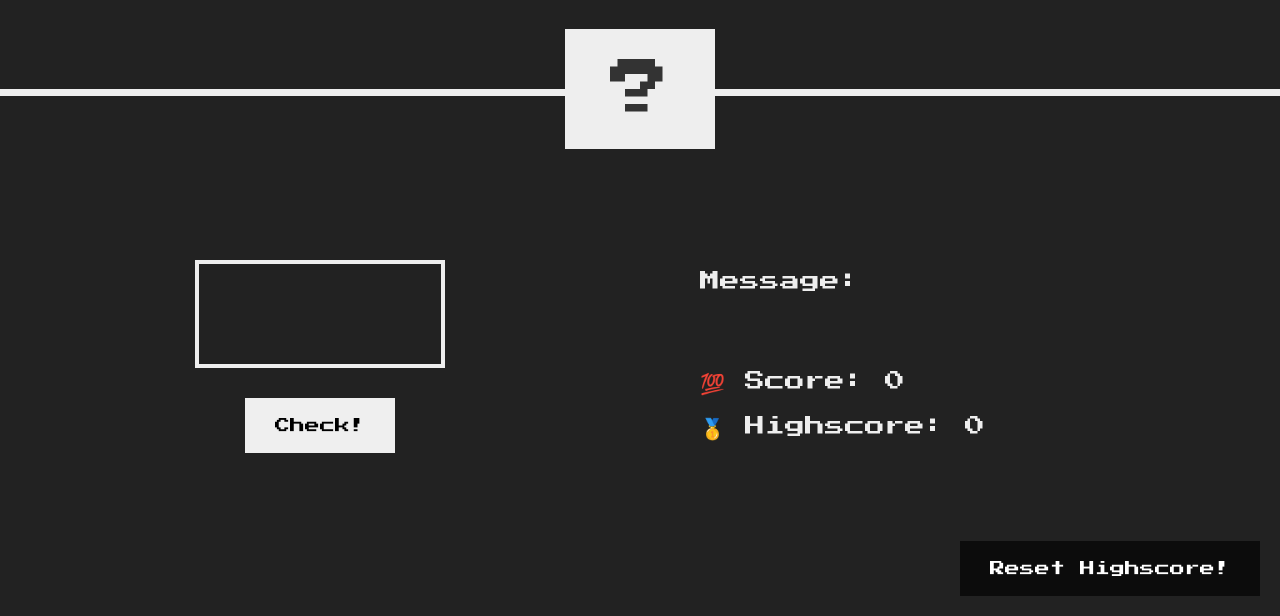
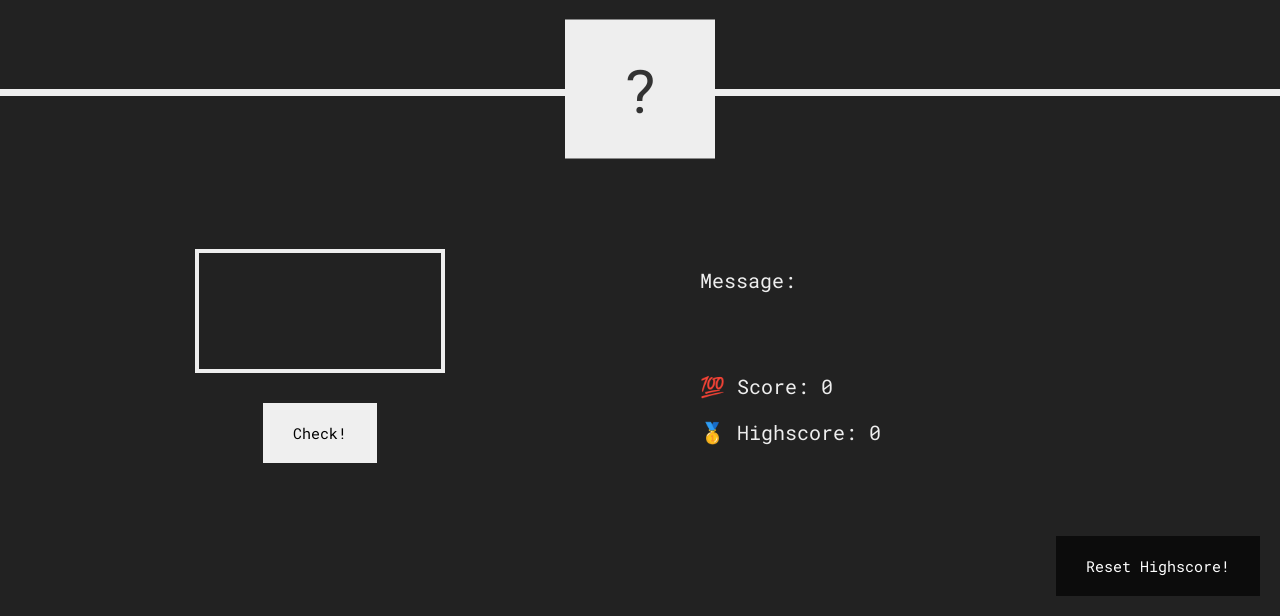
Before and after one commit to MilanBulatovic/Guessing-game, a plain HTML site: page index.html in a window 1280 px wide. Shown: the part 184-800 px from the top of the page. Drawn offline with Linux system fonts and the light colour scheme.

Commit message:
Add files via upload

```diff
--- a/index.html
+++ b/index.html
@@ -27,7 +27,7 @@
           🥇 Highscore: <span class="highscored">0</span>
         </p>
       </section>
-      <button class="btn reset" onClick = resetAll();>Reset Highscore!</button>
+      <button class="btn reset" onClick = clearAll();>Reset Highscore!</button>
 
     </main>
     <script src="main.js"></script>
--- a/main.css
+++ b/main.css
@@ -1,5 +1,5 @@
-@import url('https://fonts.googleapis.com/css?family=Press+Start+2P&display=swap');
-
+/* @import url('https://fonts.googleapis.com/css?family=Press+Start+2P&display=swap'); */
+@import url('https://fonts.googleapis.com/css2?family=Roboto+Mono&display=swap');
 * {
   margin: 0;
   padding: 0;
@@ -9,10 +9,13 @@
 html {
   font-size: 62.5%;
   box-sizing: border-box;
+    font-family: 'Roboto Mono', monospace;
+
 }
 
 body {
-  font-family: 'Press Start 2P', sans-serif;
+  /*font-family: 'Press Start 2P', sans-serif;*/
+  font-family: 'Roboto Mono', monospace;
   color: #eee;
   background-color: #222;
   /* background-color: #60b347; */
--- a/main.js
+++ b/main.js
@@ -1,3 +1,25 @@
+//Grab all buttons
+//Add click events for buttons and execute action on click - console.log click for a check
+//Write function for a random number from 1-?
+//Check if the number is equal to a hidden number - if not, print message higher or lower than input number
+//If yes- reveal number and make background green
+//Reveal number on guessed clicked checked button
+//When number is guessed - add result to a score board
+//Reset button and refresh button
+
+//Local Storage
+//Add highest number to a highscore board - empty array, push result to an array, loop through array and print highest number.
+
+//Cleared
+//Add guessed numbers to storage in the form of an array
+//Display highest number from array
+//Push highest, shift previous result when array reach 5 elements??
+
+//Saving data in browser LOCASTORAGE and insert Reset Score button
+//Set empty array and push news values in
+//setItems, stringify, JSON parse
+//Loop through array and get highest of them as highscore and print on front end
+
 //Fetching elements
 const check = document.querySelector('.check');
 const btns = document.querySelectorAll('.btn');
@@ -20,8 +42,12 @@ function randomNum() {
     for(let i =0; i < btns.length; i++) {
         btns[i].addEventListener('click', (e) => {
 
+            // if(btns[i].classList.contains('again')){
+            //     //Refresh page and clear inputs, storage stays
+            //     clearAll();
+
             //Checking if any button contains class check and if do
-           if(btns[i].classList.contains('check')){
+            if(btns[i].classList.contains('check')){
                 let inputNum = input.value;
                 //Check if input number is up or down by one
                 if(inputNum == randomNumber + 1 || inputNum == randomNumber - 1){
@@ -60,6 +86,9 @@ function randomNum() {
                     localStorage.setItem('highscores', JSON.stringify(highScores));
                     bigestNum();
                 }
+            } else if (btns[i].classList.contains('reset')){
+                    //Clear storage
+                    localStorage.clear();
             }
         });
     }
@@ -70,11 +99,6 @@ randomNum();
 function clearAll() {
     //Refresh browser
     window.location.reload();
-}
-
-//Clear Storage
-function resetAll(){
-localStorage.clear();
 }
 
 //Function that finds biggest number in localStorage array
```
